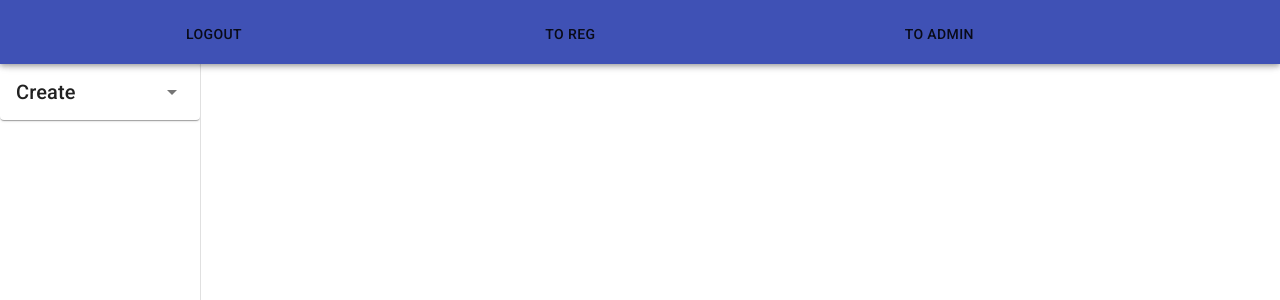
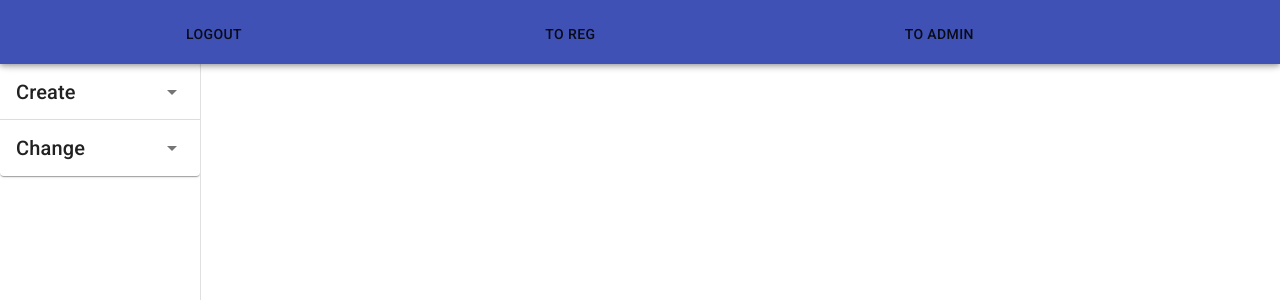
Before and after one commit to OnikiriNoKami/tankStore, a React (Create React App) app in the folder frontend/: page /auth in a window 1280 px wide. Shown: the top 300 px of the page. Built offline with nearby package versions, Linux system fonts and the light colour scheme.

Commit message:
update instancec accordion & sidebar

```diff
--- a/frontend/src/components/Sidebar.jsx
+++ b/frontend/src/components/Sidebar.jsx
@@ -1,6 +1,7 @@
 import { Drawer } from "@material-ui/core"
 import SidebarStyles from "../styles/SidebarStyles"
 import CreateDropdown from "./creators/CreateDropdown"
+import UpdateDropdown from "./updaters/UpdateDropdown"
 
 
 const Sidebar = () => {
@@ -14,6 +15,8 @@ const Sidebar = () => {
             classes={{paper: classes.drawerPaper}}
         >
             <CreateDropdown/>
+            <UpdateDropdown/>
+
         </Drawer>
     </div>
 }
--- /dev/null
+++ b/frontend/src/components/updaters/NationList.jsx
@@ -0,0 +1,11 @@
+
+
+const NationList = () => {
+
+
+    return (<div>
+        nation list
+    </div>)
+}
+
+export default NationList
--- /dev/null
+++ b/frontend/src/components/updaters/UpdateDropdown.jsx
@@ -0,0 +1,47 @@
+import { Accordion, AccordionDetails, AccordionSummary, List, ListItem, ListItemText, Typography } from '@material-ui/core';
+import ArrowDropDownOutlinedIcon from '@material-ui/icons/ArrowDropDownOutlined';
+import { useHistory } from 'react-router-dom';
+import AccordionStyles from '../../styles/AccordionStyles';
+import ListStyles from '../../styles/ListStyles';
+import { ADMIN_ROUTE } from '../../utils/consts';
+import updateItems from '../../utils/menuUpdateItems';
+
+const UpdateDropdown = () => {
+    const classesList = ListStyles()
+    const classesAccordion = AccordionStyles()
+    const history = useHistory()
+
+    const handleCreateClick = (text) => {
+       history.push(`${ADMIN_ROUTE}/change&${text}`)
+    }
+
+    return (
+        <Accordion className={classesAccordion.accordion}>
+            <AccordionSummary
+                expandIcon={<ArrowDropDownOutlinedIcon/>}
+            >
+                <Typography variant='h6'>
+                   Change
+                </Typography>
+            </AccordionSummary>
+            <AccordionDetails className={classesAccordion.details}>
+                <List
+                    className={classesList.list}
+                >
+                    {updateItems.map(item => (
+                        <ListItem
+                            className={classesList.item}
+                            button
+                            key={item.text}
+                            onClick={()=>handleCreateClick(item.text)}
+                        >
+                            <ListItemText  primary={item.text}/>
+                        </ListItem>
+                    ))}
+                </List>
+            </AccordionDetails>
+        </Accordion>
+    )
+}
+
+export default UpdateDropdown
--- a/frontend/src/pages/Admin.js
+++ b/frontend/src/pages/Admin.js
@@ -4,6 +4,7 @@ import { useParams } from 'react-router-dom';
 import NationCreator from '../components/creators/NationCreator';
 import RoleCreator from '../components/creators/RoleCreator';
 import TypeCreator from '../components/creators/TypeCreator';
+import NationList from '../components/updaters/NationList';
 import useBoxStyles from '../styles/BoxStyles';
 
 const Admin = () => {
@@ -16,6 +17,7 @@ const Admin = () => {
             {action==='create'&&type==='Nation'&&<NationCreator/>}
             {action==='create'&&type==='Type'&&<TypeCreator/>}
             {action==='create'&&type==='Role'&&<RoleCreator/>}
+            {action==='change'&&type==='Nation'&&<NationList/>}
         </Box>
     );
 };
--- /dev/null
+++ b/frontend/src/utils/menuUpdateItems.js
@@ -0,0 +1,18 @@
+import { NATION_CODE, ROLE_CODE, TYPE_CODE } from "./consts";
+
+const updateItems = [
+    {
+        text: 'Nation',
+        code: NATION_CODE
+    },
+    {
+        text: 'Role',
+        code: ROLE_CODE
+    },
+    {
+        text: 'Type',
+        code: TYPE_CODE
+    }
+]
+
+export default updateItems
```
